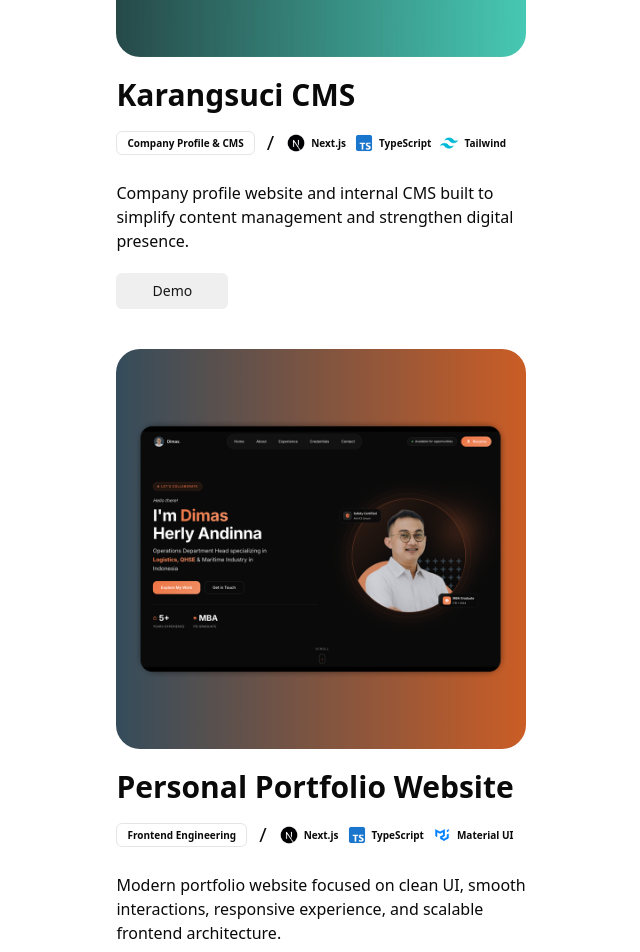
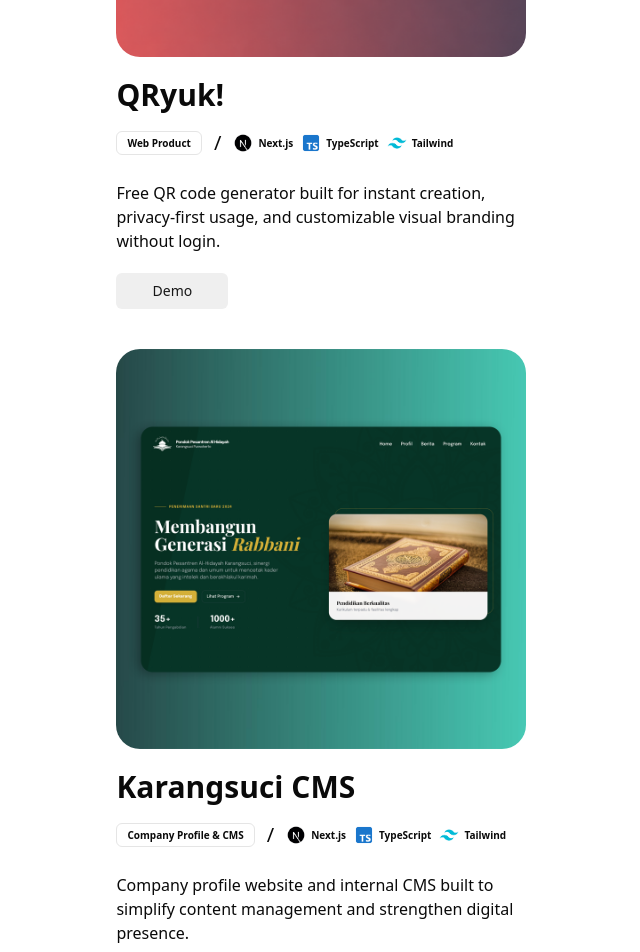
Before and after one commit to FebryanHernanda/FebryanHernanda.github.io, a React (Vite) app: page / in a window 1280 px wide. Shown: the part 1620-2572 px from the top of the page, without its empty margins (401-1041 px from the left). Built offline with nearby package versions, Linux system fonts and the light colour scheme; no server answers.

Commit message:
feat: replace emailjs with direct WhatsApp redirection, update contact form UI, and add QRyuk to showcase section

```diff
--- a/package.json
+++ b/package.json
@@ -13,7 +13,6 @@
     "preview": "vite preview"
   },
   "dependencies": {
-    "@emailjs/browser": "^4.4.1",
     "@radix-ui/react-avatar": "^1.1.1",
     "@radix-ui/react-dialog": "^1.1.2",
     "@radix-ui/react-icons": "^1.3.0",
--- a/src/assets/features/FormContact/FormContact.component.tsx
+++ b/src/assets/features/FormContact/FormContact.component.tsx
@@ -23,7 +23,7 @@ const FormContact = (props: SubmitProps) => {
     setInputs((inputs) => ({ ...inputs, [name]: value }));
   };
 
-  /* HandleSubmit Funciton */
+  /* HandleSubmit Function */
   const handleSubmit = (e: React.FormEvent<HTMLFormElement>) => {
     e.preventDefault();
 
@@ -35,26 +35,24 @@ const FormContact = (props: SubmitProps) => {
       message: inputs.ProjectDetails,
     };
 
-    /* Email Validation */
-
+    /* Email & Phone Validation */
     const emailRegex = /^[^\s@]+@[^\s@]+\.[^\s@]+$/;
     if (!inputs.Email) {
-      validationErrors.Email = "Email must be input";
+      validationErrors.Email = "Email is required";
     } else if (!emailRegex.test(inputs.Email)) {
-      validationErrors.Email = "Format email not valid !";
+      validationErrors.Email = "Please enter a valid email address";
     }
 
-    if (inputs.PhoneNumber.toString().length < 8) {
-      validationErrors.PhoneNumber = "Phone Number must have at least 8 digit";
+    if (inputs.PhoneNumber && inputs.PhoneNumber.length < 8) {
+      validationErrors.PhoneNumber = "Phone number must be at least 8 digits";
     }
 
     setErrors(validationErrors);
 
     if (Object.keys(validationErrors).length === 0) {
       OnSave(formData);
+      setInputs({} as DataContact);
     }
-
-    setInputs({} as DataContact);
   };
 
   return (
@@ -63,6 +61,7 @@ const FormContact = (props: SubmitProps) => {
       onSubmit={handleSubmit}
       className={styleConfig.formStyle}
     >
+      <div className="flex flex-col gap-1.5">
         <label htmlFor="Fullname" className={styleConfig.label}>
           Full Name
         </label>
@@ -75,52 +74,68 @@ const FormContact = (props: SubmitProps) => {
           required
           className={styleConfig.inputField}
         />
+      </div>
+
+      <div className="flex flex-col gap-1.5">
+        <div className="flex justify-between items-center">
           <label htmlFor="Email" className={styleConfig.label}>
             Email
           </label>
           {errors.Email && (
             <p className={styleConfig.errorMessage}>{errors.Email}</p>
           )}
+        </div>
         <input
           type="email"
-        placeholder="Enter your email address (e.g. Febryan@gmail.com)"
+          placeholder="Enter your email address (e.g. febryan@gmail.com)"
           name="Email"
           value={inputs.Email || ""}
           onChange={handleChange}
           required
           className={styleConfig.inputField}
         />
-      <label htmlFor="Whatsapp Number" className={styleConfig.label}>
+      </div>
+
+      <div className="flex flex-col gap-1.5">
+        <div className="flex justify-between items-center">
+          <label htmlFor="PhoneNumber" className={styleConfig.label}>
             Whatsapp Number
           </label>
           {errors.PhoneNumber && (
             <p className={styleConfig.errorMessage}>{errors.PhoneNumber}</p>
           )}
+        </div>
         <input
-        type="number"
-        placeholder="Enter your whatsapp number (e.g. 08123456789)"
+          type="tel"
+          placeholder="Enter your whatsapp number (e.g. 081394566303)"
           name="PhoneNumber"
           value={inputs.PhoneNumber || ""}
           onChange={handleChange}
           required
           className={styleConfig.inputField}
         />
-      <label htmlFor="Project Details " className={styleConfig.label}>
+      </div>
+
+      <div className="flex flex-col gap-1.5">
+        <label htmlFor="ProjectDetails" className={styleConfig.label}>
           Project Details
         </label>
         <textarea
-        placeholder="Briefly describe your short project details (e.g. personal website, mobile app, etc.)"
-        rows={5}
+          placeholder="Briefly describe your project details (e.g. personal website, e-commerce, custom app)"
+          rows={4}
           name="ProjectDetails"
           value={inputs.ProjectDetails || ""}
           onChange={handleChange}
           required
-        className={styleConfig.inputField}
+          className={`${styleConfig.inputField} resize-none min-h-[100px]`}
         />
+      </div>
+
       <Button type="submit" className={styleConfig.buttonStyle}>
         Submit
       </Button>
     </form>
   );
 };
+
 export default FormContact;
--- a/src/assets/features/FormContact/FormContact.config.ts
+++ b/src/assets/features/FormContact/FormContact.config.ts
@@ -1,10 +1,10 @@
 const styleConfig = {
-  formStyle: "flex flex-col gap-3",
+  formStyle: "flex flex-col gap-4 mt-2",
   inputField:
-    "border-gray-400 border-2 p-1 text-sm rounded-md focus:border-black focus:ring-1 focus:ring-black outline-none",
-  label: "font-semibold",
-  errorMessage: "text-red-600 text-xs -mt-2",
-  buttonStyle: "w-32 mx-auto mt-5",
+    "w-full bg-white dark:bg-neutral-900 border border-neutral-200 dark:border-neutral-800 px-3.5 py-2 text-sm rounded-lg placeholder-neutral-400 dark:placeholder-neutral-600 focus:border-neutral-900 dark:focus:border-neutral-100 focus:ring-1 focus:ring-neutral-900 dark:focus:ring-neutral-100 outline-none transition-all duration-200 ease-in-out",
+  label: "text-[13px] font-medium text-neutral-800 dark:text-neutral-200 select-none",
+  errorMessage: "text-red-500 text-xs font-medium mt-1",
+  buttonStyle: "w-full sm:w-32 sm:self-end mt-2 h-10 select-none bg-neutral-950 text-white hover:bg-neutral-900 dark:bg-neutral-50 dark:text-neutral-950 dark:hover:bg-neutral-100 rounded-lg font-medium transition-all duration-200",
   buttonTrigger: "w-32",
 };
 
--- a/src/assets/molecules/DialogContact/DialogContact.component.tsx
+++ b/src/assets/molecules/DialogContact/DialogContact.component.tsx
@@ -1,6 +1,4 @@
 import { useEffect, useState } from "react";
-
-import emailjs from "@emailjs/browser";
 import FormContact from "@/assets/features/FormContact/FormContact.component";
 import {
   Dialog,
@@ -12,12 +10,7 @@ import {
 import { Skeleton } from "@/components/ui/skeleton";
 
 import { formDataType, TriggerProps } from "./DialogContact.type";
-import {
-  PUBLIC_KEY,
-  SERVICE_ID,
-  styleConfig,
-  TEMPLATE_ID,
-} from "./DialogContact.config";
+import { styleConfig } from "./DialogContact.config";
 
 const DialogContact = (props: TriggerProps) => {
   const { isOpen, setIsOpen, initialMessage } = props;
@@ -29,20 +22,31 @@ const DialogContact = (props: TriggerProps) => {
     if (!showMessage) {
       setIsLoading(true);
 
-      emailjs
-        .send(SERVICE_ID, TEMPLATE_ID, formData, PUBLIC_KEY)
-        .then((response) => {
-          setIsLoading(false);
-          setShowMessage(true);
-          console.log("Email has been sent! ", response);
-        })
-        .catch((error: Error) => {
-          setIsLoading(false);
-          setErrorMessages(
-            "Failed to send email. Please try again later, or you can contact the available support on the website."
-          );
-          console.error("Email Failed to send : ", error);
-        });
+      const phone = "6281394566303";
+
+      // Formatting dynamic WhatsApp message for premium presentation
+      const formattedMessage = `Hi Febryan, I would like to discuss a project with you!
+
+*Contact Details:*
+- *Name:* ${formData.from_name}
+- *Email:* ${formData.email}
+- *WhatsApp Number:* ${formData.phone_number}
+
+*Message:*
+${formData.message}
+
+---
+Sent from febryanhernanda.github.io`;
+
+      const encodedText = encodeURIComponent(formattedMessage);
+      const whatsappUrl = `https://wa.me/${phone}?text=${encodedText}`;
+
+      // Simulate minor loading animation for smooth visual feedback before redirecting
+      setTimeout(() => {
+        setIsLoading(false);
+        setShowMessage(true);
+        window.open(whatsappUrl, "_blank", "noopener,noreferrer");
+      }, 600);
     }
   };
 
@@ -55,23 +59,23 @@ const DialogContact = (props: TriggerProps) => {
   return (
     <Dialog open={isOpen} onOpenChange={setIsOpen}>
       <DialogContent className={styleConfig.wrapper}>
-        <DialogHeader>
+        <DialogHeader className="space-y-1">
           <DialogTitle className={styleConfig.title}>
             Discuss Your Project Needs
           </DialogTitle>
+          {!isLoading && !showMessage && !errorMessages && (
+            <DialogDescription className={styleConfig.description}>
+              Share any questions or insights in the form below, and I’ll
+              respond within a day.
+            </DialogDescription>
+          )}
         </DialogHeader>
-        <hr />
-        {!isLoading && !showMessage && !errorMessages && (
-          <DialogDescription className={styleConfig.description}>
-            Share any questions or insights in the form below, and I’ll respond
-            within a day.
-          </DialogDescription>
-        )}
+        <hr className="border-neutral-100 dark:border-neutral-800 my-1" />
         {isLoading ? (
-          <Skeleton className={styleConfig.showMessage} />
+          <Skeleton className={styleConfig.loading} />
         ) : showMessage ? (
           <div className={styleConfig.showMessage}>
-            Thank you! I’ve received your message and will get back to you soon.
+            Redirecting you to WhatsApp... Thank you for reaching out!
           </div>
         ) : errorMessages ? (
           <div className={styleConfig.errorMessages}>{errorMessages}</div>
--- a/src/assets/molecules/DialogContact/DialogContact.config.ts
+++ b/src/assets/molecules/DialogContact/DialogContact.config.ts
@@ -1,14 +1,10 @@
-const SERVICE_ID = import.meta.env.VITE_SERVICE_ID;
-const TEMPLATE_ID = import.meta.env.VITE_TEMPLATE_ID;
-const PUBLIC_KEY = import.meta.env.VITE_PUBLIC_KEY;
-
 const styleConfig = {
-  wrapper: "flex flex-col w-full p-10",
-  title: "text-center text-3xl",
-  description: "text-center",
-  loading: "w-full h-10",
-  errorMessages: "text-red-500 text-center",
-  showMessage: "text-center h-10",
+  wrapper: "flex flex-col w-full max-w-[95%] sm:max-w-lg p-6 md:p-8 rounded-xl md:rounded-2xl gap-3 border border-neutral-100 dark:border-neutral-800 bg-white dark:bg-neutral-950",
+  title: "text-left text-2xl font-bold tracking-tight text-neutral-900 dark:text-neutral-50",
+  description: "text-left text-sm text-neutral-500 dark:text-neutral-400 mt-1.5 leading-relaxed",
+  loading: "w-full h-[320px] rounded-lg",
+  errorMessages: "text-red-500 text-center text-sm font-medium py-4",
+  showMessage: "text-center text-neutral-700 dark:text-neutral-300 font-semibold py-12 text-md flex items-center justify-center min-h-[200px]",
 };
 
-export { SERVICE_ID, TEMPLATE_ID, PUBLIC_KEY, styleConfig };
+export { styleConfig };
--- a/src/assets/organisms/ShowcaseSection/ShowcaseSection.config.ts
+++ b/src/assets/organisms/ShowcaseSection/ShowcaseSection.config.ts
@@ -1,4 +1,30 @@
 const ShowcaseData = [
+  {
+    media: "img/showcase/showcase8.png",
+    mediaAlt: "QRyuk!",
+    titleContent: "QRyuk!",
+    category: "Web Product",
+    descContent:
+      "Free QR code generator built for instant creation, privacy-first usage, and customizable visual branding without login.",
+    linkDemo: "https://qryuk.my.id/",
+    tools: [
+      {
+        src: "img/Icon/nextjs.png",
+        description: "NextJS Icon",
+        label: "Next.js",
+      },
+      {
+        src: "img/Icon/ts.png",
+        description: "TypeScript Icon",
+        label: "TypeScript",
+      },
+      {
+        src: "img/Icon/tailwind.png",
+        description: "Tailwind Icon",
+        label: "Tailwind",
+      },
+    ],
+  },
   {
     media: "img/showcase/showcase1.png",
     mediaAlt: "Karangsuci CMS",
@@ -29,9 +55,9 @@ const ShowcaseData = [
     media: "img/showcase/showcase5.png",
     mediaAlt: "Personal Portfolio Website",
     titleContent: "Personal Portfolio Website",
-    category: "Frontend Engineering",
+    category: "Personal Branding Website",
     descContent:
-      "Modern portfolio website focused on clean UI, smooth interactions, responsive experience, and scalable frontend architecture.",
+      "Modern portfolio website focused on clean UI, smooth interactions, experience, and scalable architecture.",
     linkDemo: "https://dimasherlyandinna.vercel.app",
     tools: [
       {
```
Also changed, not shown: public/img/showcase/showcase8.png (added), 1 other file (tests, documents, lock files or other folders). Lines whose indentation alone changed are shown as unchanged.
